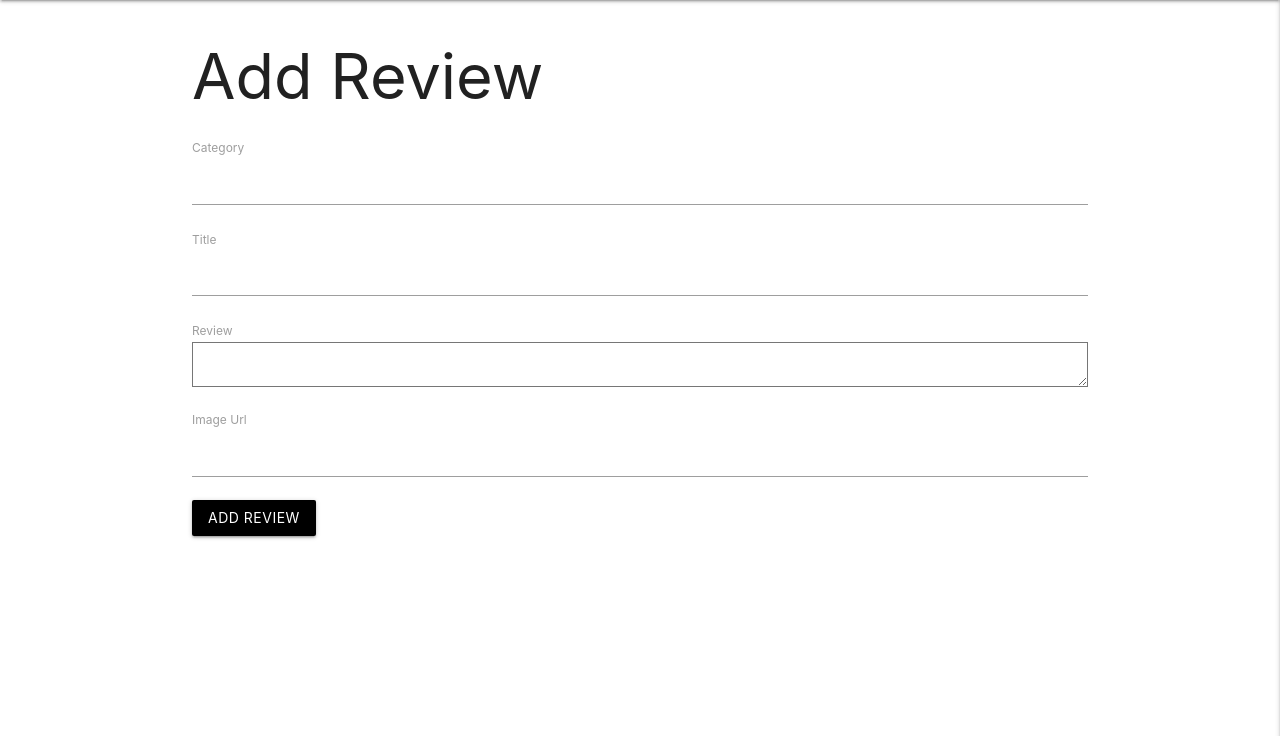
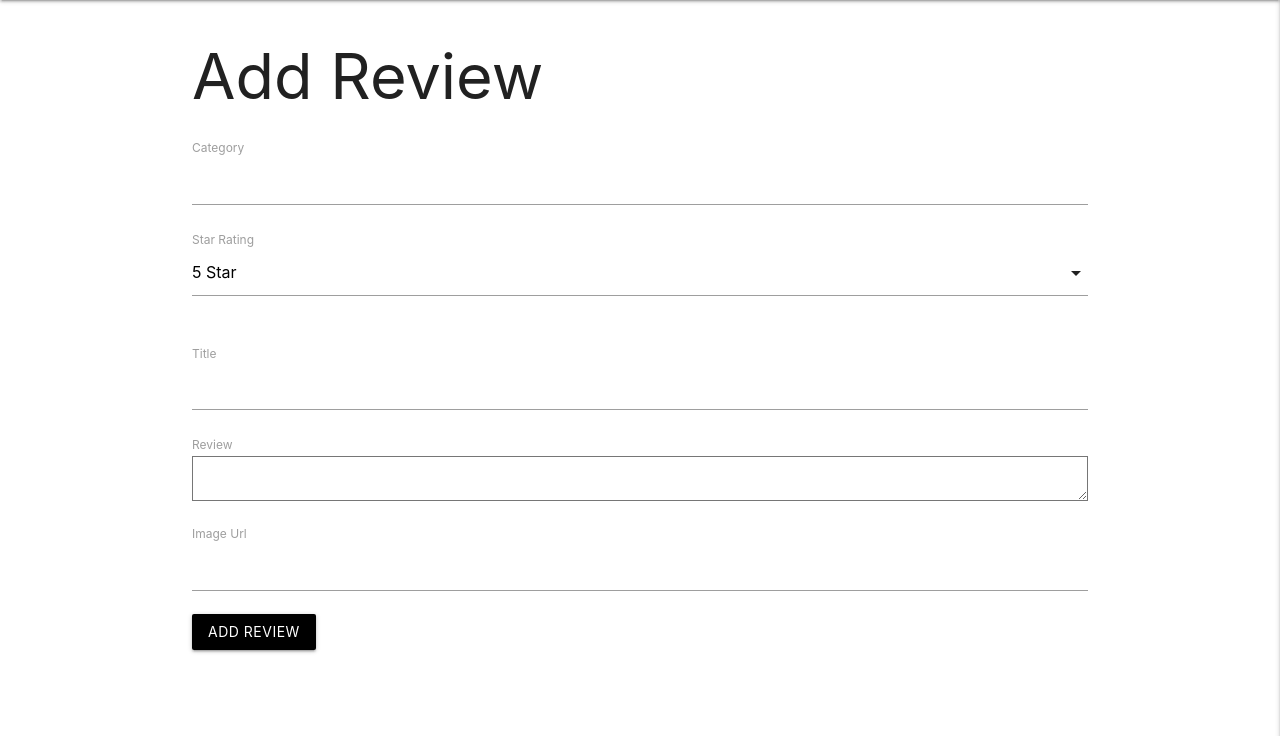
Before and after one commit to scotty-james/Milestone-Project-3--North-Coast-500, a Flask app: page /add_post in a window 1280 px wide. Shown: the part 64-800 px from the top of the page. Run offline with Flask 2, Linux system fonts and the light colour scheme; some libraries are stand-ins or nearby versions.

Commit message:
Add star ratings to post/edit forms and bind to DB

```diff
--- a/app.py
+++ b/app.py
@@ -123,6 +123,7 @@ def add_post():
     if form.validate_on_submit():
         mongo.db.posts.insert_one({
             "category_name": request.form.get("category_name"),
+            "star_rating": request.form.get("star_rating"),
             "post_title": request.form.get("post_title"),
             "post_description": request.form.get("post_description"),
             "image_url": request.form.get("image_url"),
@@ -147,6 +148,7 @@ def edit_post(post_id):
         }, {
             '$set': {
                 "category_name": request.form.get("category_name"),
+                "star_rating": request.form.get("star_rating"),
                 "post_title": request.form.get("post_title"),
                 "post_description": request.form.get("post_description"),
                 "image_url": request.form.get("image_url"),
--- a/forms.py
+++ b/forms.py
@@ -19,6 +19,7 @@ class SigninForm(FlaskForm):
 
 class AddReviewForm(FlaskForm):
     category_name = StringField('Category', validators=[DataRequired()])
+    star_rating = SelectField('Star Rating', choices=[('5', '5 Star'),('4', '4 Stars'),('3', '3 Stars'),('2', '2 Stars'),('1', '1 Stars')])
     post_title = StringField('Title', validators=[DataRequired()])
     post_description = TextAreaField('Review', validators=[DataRequired()])
     image_url = StringField('Image Url', validators=[DataRequired()])
@@ -27,6 +28,7 @@ class AddReviewForm(FlaskForm):
 
 class EditReviewForm(FlaskForm):
     category_name = StringField('Category', validators=[DataRequired()])
+    star_rating = SelectField('Star Rating', choices=[('5', '5 Star'),('4', '4 Stars'),('3', '3 Stars'),('2', '2 Stars'),('1', '1 Stars')])
     post_title = StringField('Title', validators=[DataRequired()])
     post_description = TextAreaField('Review', validators=[DataRequired()])
     image_url = StringField('Image Url', validators=[DataRequired()])
--- a/static/js/script.js
+++ b/static/js/script.js
@@ -3,3 +3,4 @@ $(document).ready(function () {
 });
 
 $(".collapsible").collapsible();
+$("select").formSelect();
--- a/templates/add_post.html
+++ b/templates/add_post.html
@@ -14,14 +14,21 @@
     {{ form.csrf_token }}
     <p>
         {{ form.category_name.label }}<br>
-        {{ form.category_name(cols="120", rows="3") }}<br>
+        {{ form.category_name }}<br>
         {%  for error in form.category_name.errors %}
         <span style="color: red;">{{ error }}</span>
         {% endfor %}
     </p>
     <p>
+        {{ form.star_rating.label }}<br>
+        {{ form.star_rating }}<br>
+        {%  for error in form.star_rating.errors %}
+        <span style="color: red;">{{ error }}</span>
+        {% endfor %}
+    </p>
+    <p>
         {{ form.post_title.label }}<br>
-        {{ form.post_title(cols="120", rows="3") }}<br>
+        {{ form.post_title }}<br>
         {%  for error in form.post_title.errors %}
         <span style="color: red;">{{ error }}</span>
         {% endfor %}
@@ -29,14 +36,14 @@
     </div>
     <p>
         {{ form.post_description.label }}<br>
-        {{ form.post_description(size=80) }}<br>
+        {{ form.post_description }}<br>
         {%  for error in form.post_description.errors %}
         <span style="color: red;">{{ error }}</span>
         {% endfor %}
     </p>
     <p>
         {{ form.image_url.label }}<br>
-        {{ form.image_url(size=80) }}<br>
+        {{ form.image_url }}<br>
         {%  for error in form.image_url.errors %}
         <span style="color: red;">{{ error }}</span>
         {% endfor %}
--- a/templates/posts.html
+++ b/templates/posts.html
@@ -16,6 +16,7 @@
                 <div class="col s12 m7">
                     <h5></i>{{ post.post_title }}</h5>
                     <h5></i>{{ post.category_name }}</h5>
+                    <h5></i>{{ post.star_rating }}</h5>
                 </div>
 
                 <a href="{{ url_for('delete_post', post_id=post._id) }}" class="not-collapse btn black">Delete Review </a>
```
Also changed, not shown: templates/edit_post.html (+11 -4 lines).
